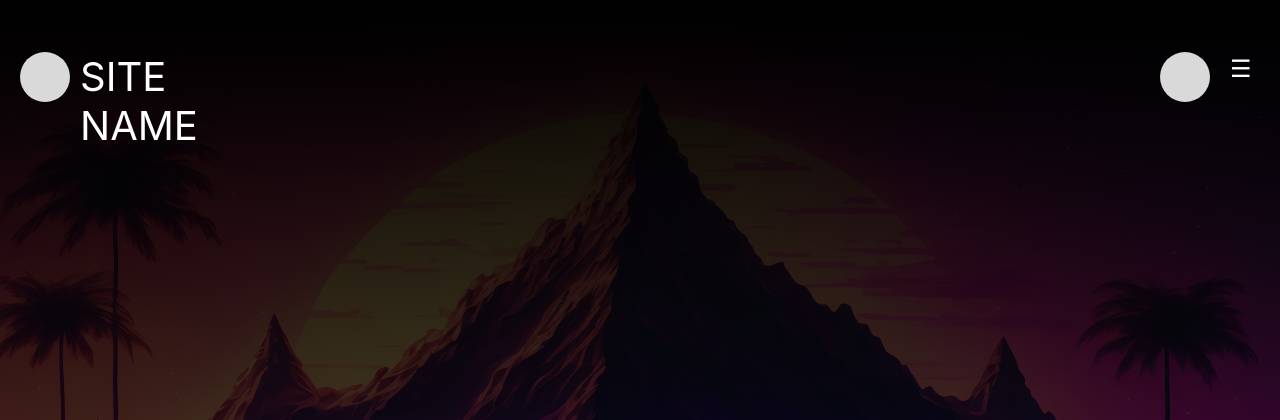
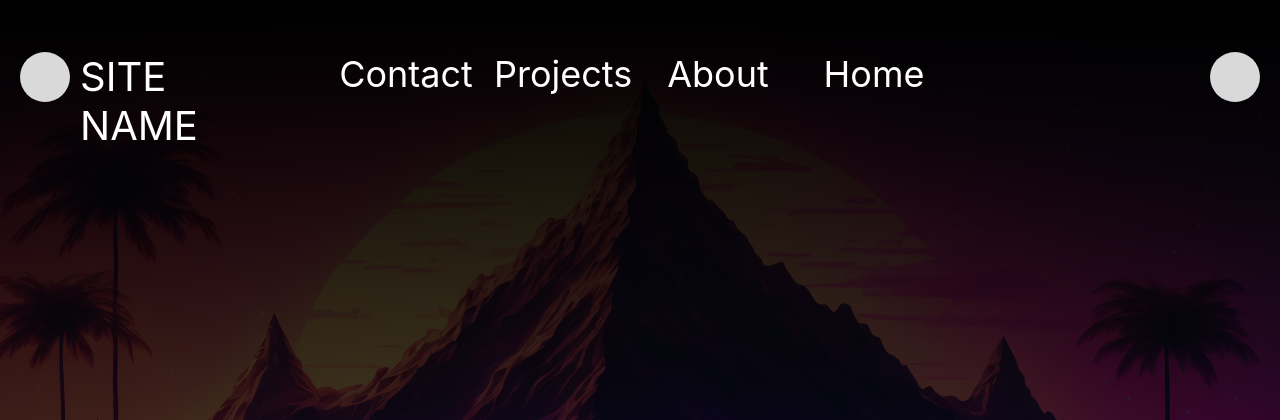
Before and after one commit to ShezadSatter/test1, a PHP site: page /home.html in a window 1280 px wide; the page is wider, and only the part inside the window is pictured. Shown: the top 420 px of that part. Run offline with PHP 8.4, Linux system fonts and the light colour scheme.

Commit message:
Add files via upload

```diff
--- a/Web1/styles.css
+++ b/Web1/styles.css
@@ -1,7 +1,9 @@
+
 body {
   margin: 0;
-  padding: 0;
+  padding-right: 0px;
   height: 100%;
+  overflow-x: hidden; /* Prevent horizontal scroll */
 }
 
 .Frame_1 {
@@ -14,7 +16,7 @@ body {
  .car_1 {
   width: 100%;
   height: 100%;
-  background-image: url(Img/car.jpg);
+  background-image: url(img/car.jpg);
   background-size: cover;
   background-repeat: no-repeat; /* Ensure the image does not repeat */
   background-position: center; /* Center the image */
@@ -121,7 +123,10 @@ body {
 }
 
     /* Media Queries for Tablet and Mobile Views */
-@media screen and (max-width: 1400px) {
+@media screen and (max-width: 738px) {
+body{
+    overflow-x: hidden;
+}
   .nav{
     display: none;
   }
```
